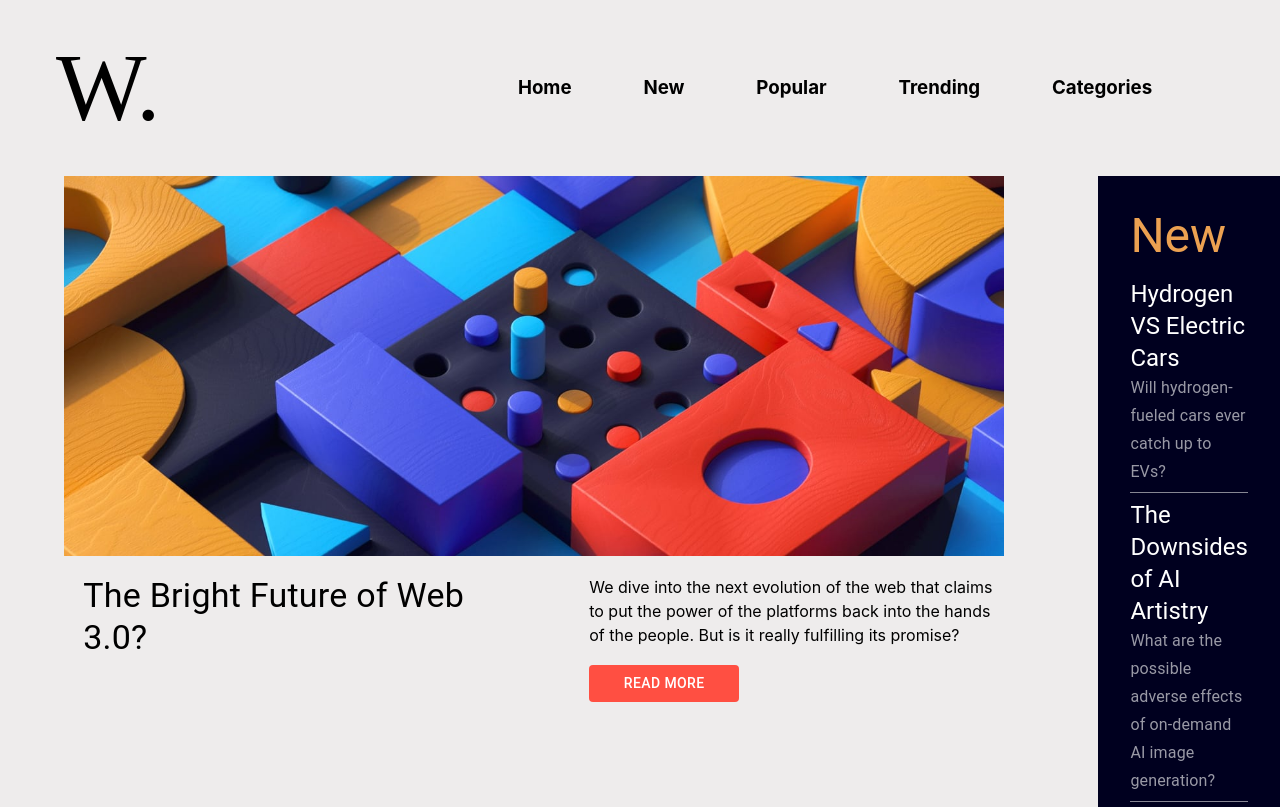
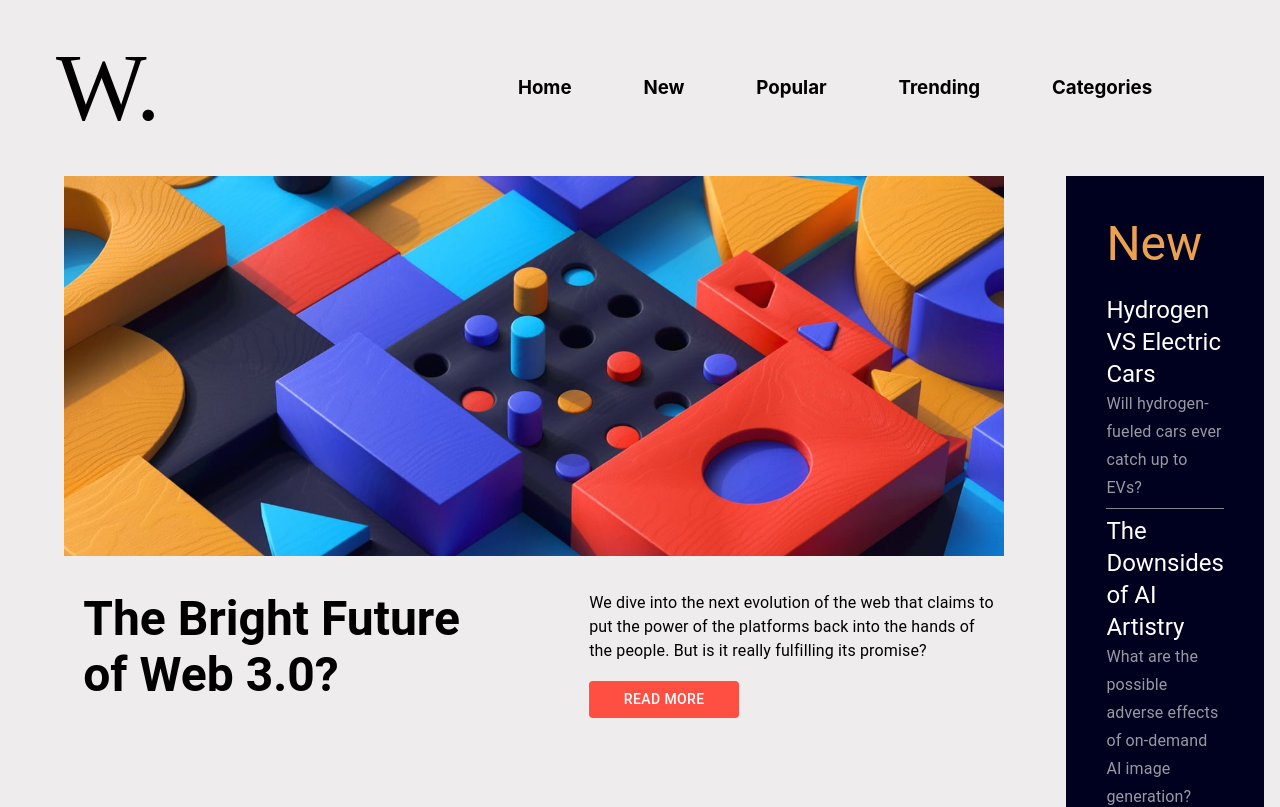
Before and after one commit to Proton-number/news-homepage, a React (Vite) app: page / in a window 1280 px wide. Shown: the top 807 px of the page. Built offline with nearby package versions, Linux system fonts and the light colour scheme.

Commit message:
minor adjustments

```diff
--- a/src/components/Desktop/DesktopMiddle/Middle.jsx
+++ b/src/components/Desktop/DesktopMiddle/Middle.jsx
@@ -22,25 +22,27 @@ function Middle() {
     p={4}
    direction='row'
    spacing={{
-    sm: 6, //600
+    sm: 2, //600
     md:  6 , //900
-    lg: 10 //1200
+    lg: 6 //1200
    }}
       >
 
-      <Stack >
+      <Stack spacing={{md:2}}>
 
-    <Box component='img' src={webDesktop} sx={{
+    <Box component='img' src={webDesktop}
+    sx={{
         width:{
             sm: '440px', //600
-            md: '520px', //900
+            md: '560px', //900
             lg: '940px'  //1200
         },
- height:{
+        height:{
     sm: '200px', //600
-    md: '250px', //900
+    md: '320px', //900
     lg: '380px'  //1200
- }}}/>
+            }}}
+ />
 
 
    <Stack
@@ -52,7 +54,10 @@ function Middle() {
     }}
      p={2.4}>
 
-<Typography variant='h4' sx={{
+<Typography
+variant='h3'
+style={{fontWeight: 600}}
+sx={{
     width:{
         sm:'110px', //600
         md: '240px', //900
@@ -69,8 +74,10 @@ function Middle() {
             md: '200px', //900
             lg: '410px' //1200
         }
-        }}>
-        <Typography variant='p' sx={{marginBottom:'18px'}} >We dive into the next evolution of the web that claims to put the power of the platforms back into the hands of the people. But is it really fulfilling its promise?</Typography>
+        }}
+
+        >
+        <Typography variant='body1'  sx={{marginBottom:'18px'}} >We dive into the next evolution of the web that claims to put the power of the platforms back into the hands of the people. But is it really fulfilling its promise?</Typography>
 
      <ThemeProvider theme={theme}>
      <Button sx={{ width:'150px' , color:'white'}}  variant='contained' disableElevation>READ MORE</Button>
@@ -84,21 +91,26 @@ function Middle() {
 
       </Stack>
 
-     <Box  sx={{
-        width:{
-            sm:'180px', //600
-            md: '200px', //900
-            lg: '280px' //1200
-        },
+     <Stack  sx={{
+          width:{
+            lg: '280px'
+          },
         backgroundColor:'hsl(240, 100%, 6%)'
         }}
-        p={{lg: 4}}
-        spacing={4}
+        p={{
+          sm: 2.5, //600
+          md: 3, //900
+          lg: 5 //1200
+        }}
+        spacing={{
+          md:1, //900
+          lg: 1 //1200
+        }}
         >
 
      <Typography variant='h3' sx={{color:'hsl(31, 80%, 62%)'}}>New</Typography>
 
-     <List>
+     <List >
 
 
 <ListItem disablePadding>
@@ -142,7 +154,7 @@ secondary={<Typography variant='subtitle1' style={{color:'white', opacity:'60%'}
 
 </List>
 
-     </Box>
+     </Stack>
 
 
     </Stack>
--- a/src/components/Mobile/MobileMiddle/MobileMiddle.jsx
+++ b/src/components/Mobile/MobileMiddle/MobileMiddle.jsx
@@ -22,7 +22,7 @@ function MobileMiddle() {
 
         <Box >
 
-            <Typography variant='h3'>The Bright Future of Web 3.0?</Typography>
+            <Typography variant='h3' style={{fontWeight: 600}}>The Bright Future of Web 3.0?</Typography>
 
             <Typography variant='subtitle2'>We dive into the next evolution of the web that claims to put the power of the platforms back into the hands of the people. But is it really fulfilling its promise?</Typography>
 
```
